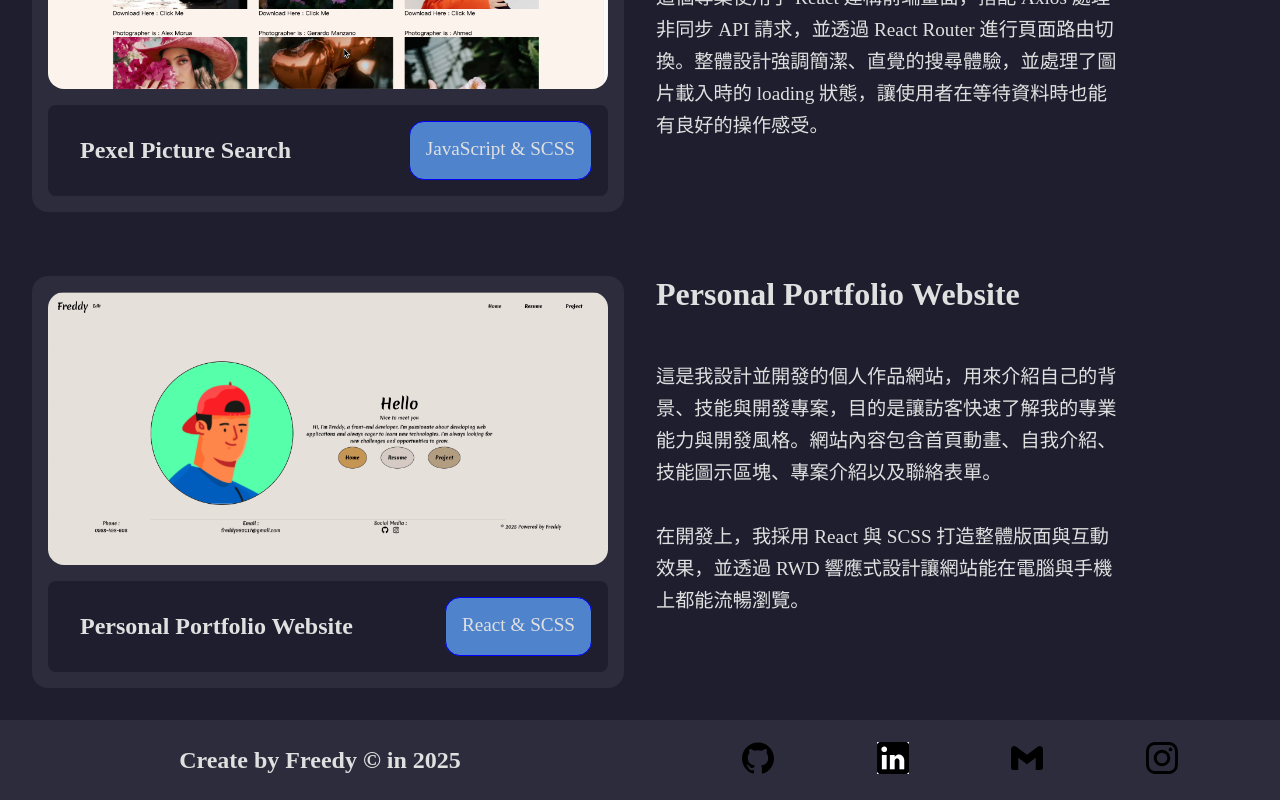
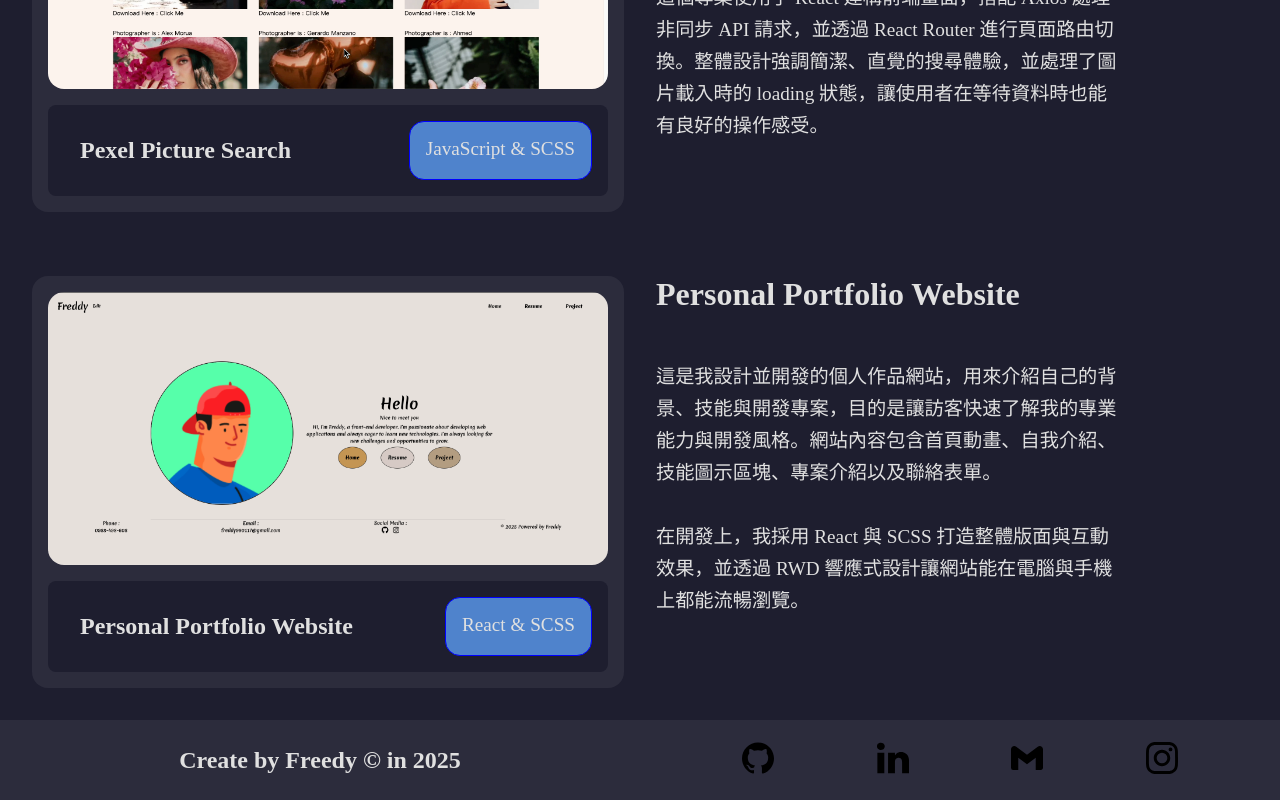
Before and after one commit to freddy990117/My_Website, a React (Vite) app: page / in a window 1280 px wide. Shown: the part 2752-3552 px from the top of the page. Built offline with nearby package versions, Linux system fonts and the light colour scheme.

Commit message:
加入 svg 的 Linkedin.svg，並完 Footer 設定

```diff
--- a/src/Components/Homepage.jsx
+++ b/src/Components/Homepage.jsx
@@ -155,8 +155,8 @@ const Homepage = () => {
           </a>
           <a href="https://www.linkedin.com/in/lee-jay-chang-24735a266/">
             <img
-              className="logo"
-              src="./public/linkedin-logo.svg"
+              className="logo-linkedin"
+              src="./public/Linkedin.svg"
               alt="linkedin"
             />
           </a>
--- a/src/index.css
+++ b/src/index.css
@@ -188,6 +188,9 @@ header {
     a {
       width: 5%;
       height: auto;
+      .logo-linkedin{
+        width: 100%;
+      }
     }
   }
 }
```
Also changed, not shown: public/Linkedin.svg (added), public/linkedin-logo.svg (deleted).
